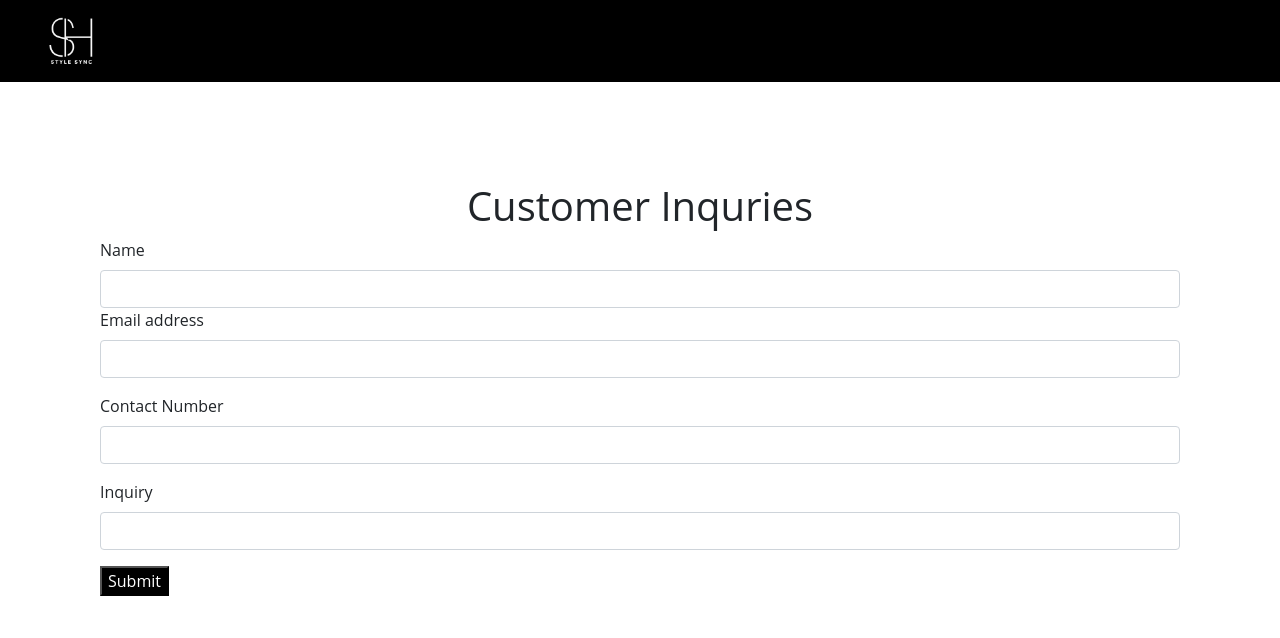
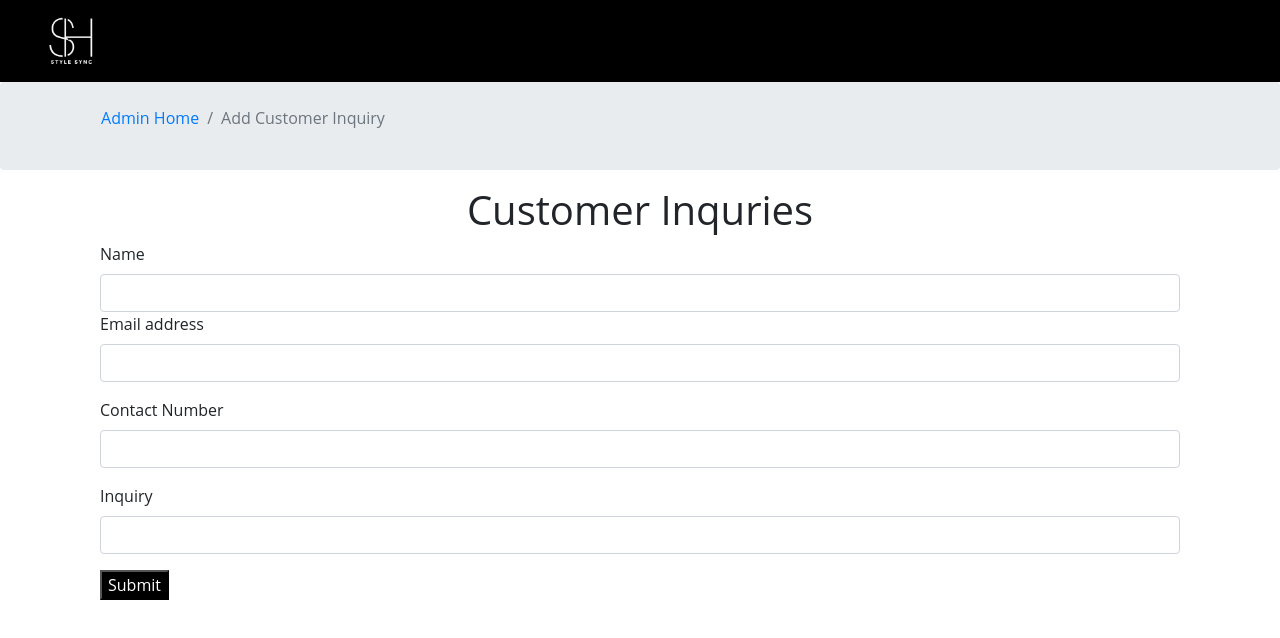
Before and after one commit to Sathira-Wijeratne/StyleSync-Solutions, a React (Create React App) app in the folder frontend/: page /ContactUs in a window 1280 px wide. Shown: the top 638 px of the page. Built offline with nearby package versions, Linux system fonts and the light colour scheme; the HTML template or start-up script is replaced by a standard one.

Commit message:
Added breadcrumb

```diff
--- a/frontend/src/components/ContactUs.js
+++ b/frontend/src/components/ContactUs.js
@@ -11,7 +11,8 @@ export default function ContactUs() {
   const [inqureError, setInqureError] = useState(""); // Fix the variable name
 
   const mainDivStyle = {
-    margin: "100px", // Add margin
+    marginLeft: "100px", // Add margin
+    marginRight: "100px",
   };
 
   const handleNameChange = (e) => {
@@ -88,7 +89,8 @@ export default function ContactUs() {
     };
 
     // Send a POST request to your server to add the data
-    axios.post("http://localhost:8070/ContactUs/add",formData)
+    axios
+      .post("http://localhost:8070/ContactUs/add", formData)
       .then((res) => {
         // Handle the response from the server
         alert("Inquiry Added.");
@@ -100,6 +102,22 @@ export default function ContactUs() {
   };
 
   return (
+    <div>
+      <nav aria-label="breadcrumb">
+        <span class="breadcrumb">
+          <div className="container">
+            <ol class="breadcrumb">
+              <li class="breadcrumb-item">
+                <a href="/adminhome">Admin Home</a>
+              </li>
+
+              <li class="breadcrumb-item active" aria-current="page">
+                Add Customer Inquiry
+              </li>
+            </ol>
+          </div>
+        </span>
+      </nav>
       <div style={mainDivStyle}>
         <center>
           <h1>Customer Inquries</h1>
@@ -161,5 +179,6 @@ export default function ContactUs() {
           </button>
         </form>
       </div>
+    </div>
   );
 }
```
Lines whose indentation alone changed are shown as unchanged.
